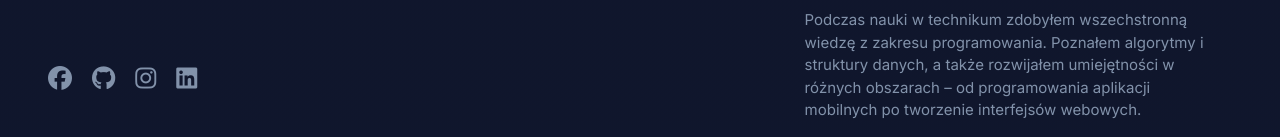
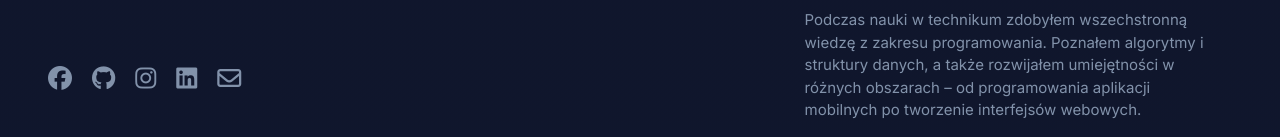
Before and after one commit to kxGeou/actual-Portfolio-website, a React (Vite) app: page / in a window 1280 px wide. Shown: the part 639-776 px from the top of the page. Built offline with nearby package versions, Linux system fonts and the light colour scheme.

Commit message:
SEO Update

```diff
--- a/index.html
+++ b/index.html
@@ -4,6 +4,7 @@
     <meta charset="UTF-8" />
     <link rel="icon" type="image/svg+xml" href="/portfolio.svg" />
     <meta name="viewport" content="width=device-width, initial-scale=1.0" />
+    <meta name="description" content="Zobacz moje portfolio w React – tworzę nowoczesne aplikacje i strony internetowe, które łączą design z funkcjonalnością. Odkryj projekty, które mogą pomóc Twojemu biznesowi wyróżnić się w sieci!">
     <title>Grzegorz Matusik Portfolio Website</title>
     <link rel="stylesheet" href="https://cdnjs.cloudflare.com/ajax/libs/font-awesome/6.7.2/css/all.min.css" integrity="sha512-Evv84Mr4kqVGRNSgIGL/F/aIDqQb7xQ2vcrdIwxfjThSH8CSR7PBEakCr51Ck+w+/U6swU2Im1vVX0SVk9ABhg==" crossorigin="anonymous" referrerpolicy="no-referrer" />
     <link rel="preconnect" href="https://fonts.googleapis.com">
--- a/src/components/ui/icon-set.tsx
+++ b/src/components/ui/icon-set.tsx
@@ -4,25 +4,30 @@ export default function IconSet() {
 
   const Icons = [
     {
-      icon: "fa-facebook",
+      icon: "fa-brands fa-facebook",
       link: "https://www.facebook.com/profile.php?id=100073536213869",
       title: "My facebook account"
     },
     {
-      icon: "fa-github",
+      icon: "fa-brands fa-github",
       link: "https://github.com/kxGeou",
       title: "My GitHub profile"
 
     },
     {
-      icon: "fa-instagram",
+      icon: "fa-brands fa-instagram",
       link: "https://www.instagram.com/kxgeou/",
       title: "My Instagram account"
     },
     {
-      icon: "fa-linkedin",
+      icon: "fa-brands fa-linkedin",
       link: "https://www.linkedin.com/in/grzegorz-matusik-1016a3302",
       title: "My Linkedin account"
+    },
+    {
+      icon: "fa-regular fa-envelope",
+      link: "https://mail.google.com/mail/?view=cm&to=grzegorz.wfb@gmail.com",
+      title: "My Gmail account"
     }
   ]
 
@@ -30,7 +35,7 @@ export default function IconSet() {
     <div className='text-[1.5rem] text-not-active flex gap-x-5 '>
       {Icons.map((icon, iconIndex) => (
         <Link key={iconIndex} to={icon.link} title={icon.title}>
-          <i className={`fa-brands ${icon.icon} transition-all duration-400 cursor-pointer hover:text-text`}></i>
+          <i className={`${icon.icon} transition-all duration-400 cursor-pointer hover:text-text`}></i>
         </Link>
       ))}
     </div>
```
